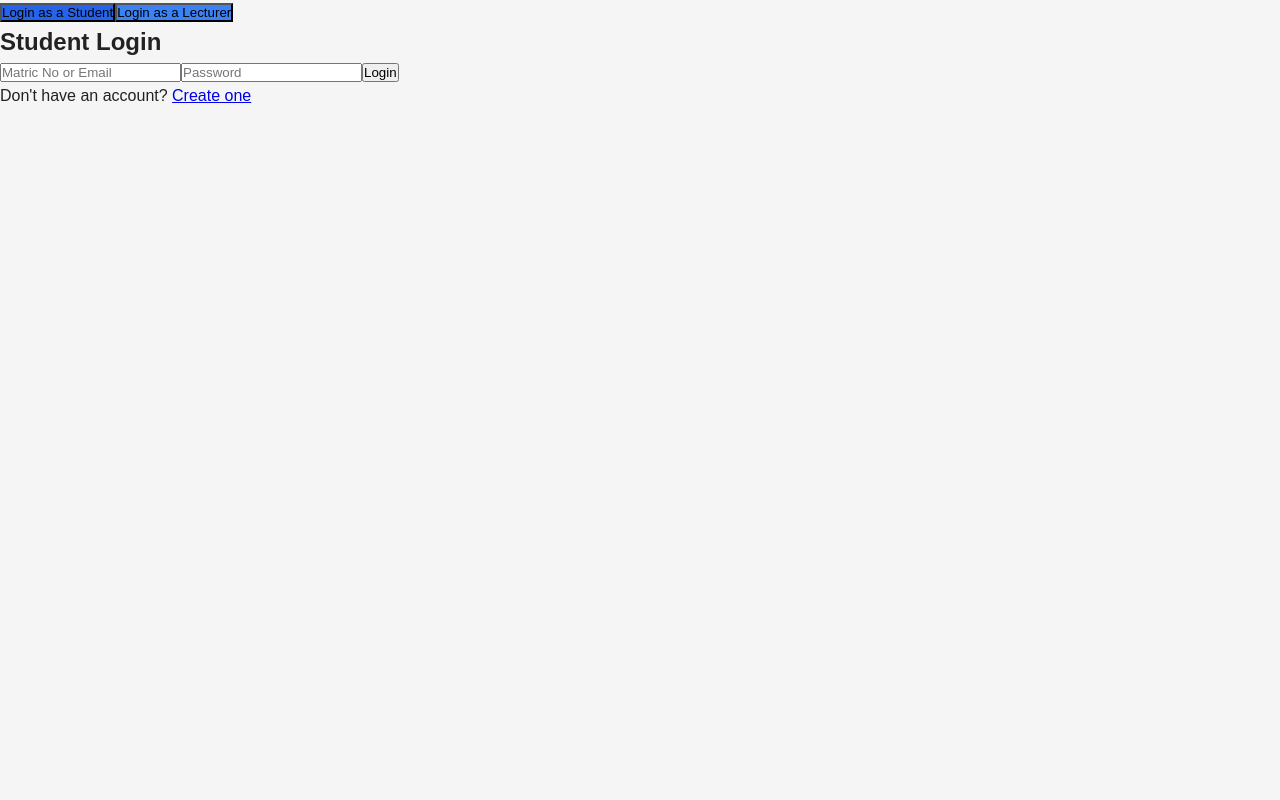
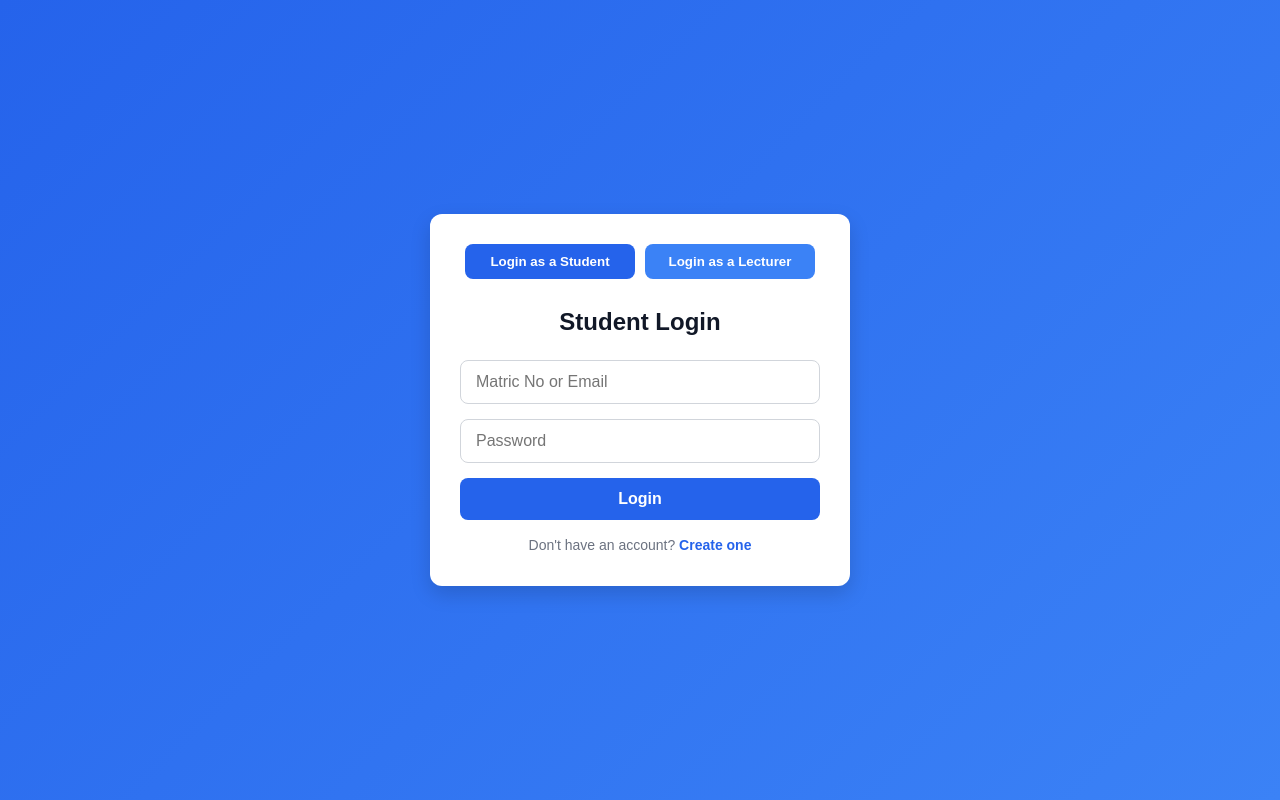
Before and after one commit to thiranRR/Web-Technology-Assignment-01---Project-Version-02---group-9, a React app in the folder frontend/: page /LoginPage in a window 1280 px wide. Built offline with nearby package versions, Linux system fonts and the light colour scheme; the HTML template or start-up script is replaced by a standard one.

Commit message:
login page fixes and navbar link updates

```diff
--- a/frontend/src/components/LoginPage.jsx
+++ b/frontend/src/components/LoginPage.jsx
@@ -1,5 +1,5 @@
 import React, { useState } from "react";
-import { useNavigate } from "react-router-dom";
+import { useNavigate, Link } from "react-router-dom"; // import Link
 import "./login.css";
 
 const LoginPage = () => {
@@ -52,7 +52,7 @@ const LoginPage = () => {
           )}
 
           <p className="link">
-            Don't have an account? <a href="/CreateAccount">Create one</a>
+            Don't have an account? <Link to="/signup">Create one</Link>
           </p>
         </div>
       </div>
--- a/frontend/src/components/login.css
+++ b/frontend/src/components/login.css
@@ -0,0 +1,138 @@
+/* login.css */
+
+/* Reset some default styles */
+* {
+  margin: 0;
+  padding: 0;
+  box-sizing: border-box;
+  font-family: 'Segoe UI', Tahoma, Geneva, Verdana, sans-serif;
+}
+
+body {
+  background: #f3f4f6; /* light gray */
+}
+
+/* Page wrapper */
+.login-page {
+  display: flex;
+  justify-content: center;
+  align-items: center;
+  min-height: 100vh;
+  padding: 20px;
+  background: linear-gradient(135deg, #2563eb, #3b82f6);
+}
+
+/* Main content card */
+.main-content {
+  background: #ffffff;
+  border-radius: 12px;
+  box-shadow: 0 8px 20px rgba(0,0,0,0.15);
+  width: 100%;
+  max-width: 420px;
+  padding: 30px;
+}
+
+/* Tabs for student/lecturer */
+.tabs {
+  display: flex;
+  justify-content: space-between;
+  margin-bottom: 25px;
+}
+
+.tabs button {
+  flex: 1;
+  padding: 10px 15px;
+  border: none;
+  border-radius: 8px;
+  font-weight: 600;
+  color: white;
+  cursor: pointer;
+  transition: all 0.3s ease;
+  margin: 0 5px;
+}
+
+.tabs button:hover {
+  opacity: 0.9;
+}
+
+/* Form styling */
+.login-form {
+  display: flex;
+  flex-direction: column;
+}
+
+.login-form h2 {
+  text-align: center;
+  margin-bottom: 20px;
+  color: #111827;
+}
+
+.login-form input {
+  padding: 12px 15px;
+  margin-bottom: 15px;
+  border-radius: 8px;
+  border: 1px solid #d1d5db;
+  font-size: 16px;
+  outline: none;
+  transition: border 0.3s ease, box-shadow 0.3s ease;
+}
+
+.login-form input:focus {
+  border-color: #2563eb;
+  box-shadow: 0 0 5px rgba(37, 99, 235, 0.5);
+}
+
+/* Submit button */
+.login-form button {
+  padding: 12px;
+  border-radius: 8px;
+  border: none;
+  background: #2563eb;
+  color: white;
+  font-size: 16px;
+  font-weight: 600;
+  cursor: pointer;
+  transition: background 0.3s ease, transform 0.2s ease;
+}
+
+.login-form button:hover {
+  background: #1e40af;
+  transform: translateY(-2px);
+}
+
+/* Bottom link */
+.link {
+  text-align: center;
+  margin-top: 15px;
+  font-size: 14px;
+  color: #6b7280;
+}
+
+.link a {
+  color: #2563eb;
+  text-decoration: none;
+  font-weight: 600;
+  transition: color 0.3s ease;
+}
+
+.link a:hover {
+  color: #1e40af;
+}
+
+/* Responsive */
+@media (max-width: 480px) {
+  .tabs button {
+    font-size: 14px;
+    padding: 8px;
+  }
+
+  .login-form input {
+    font-size: 14px;
+    padding: 10px;
+  }
+
+  .login-form button {
+    font-size: 14px;
+    padding: 10px;
+  }
+}
```
